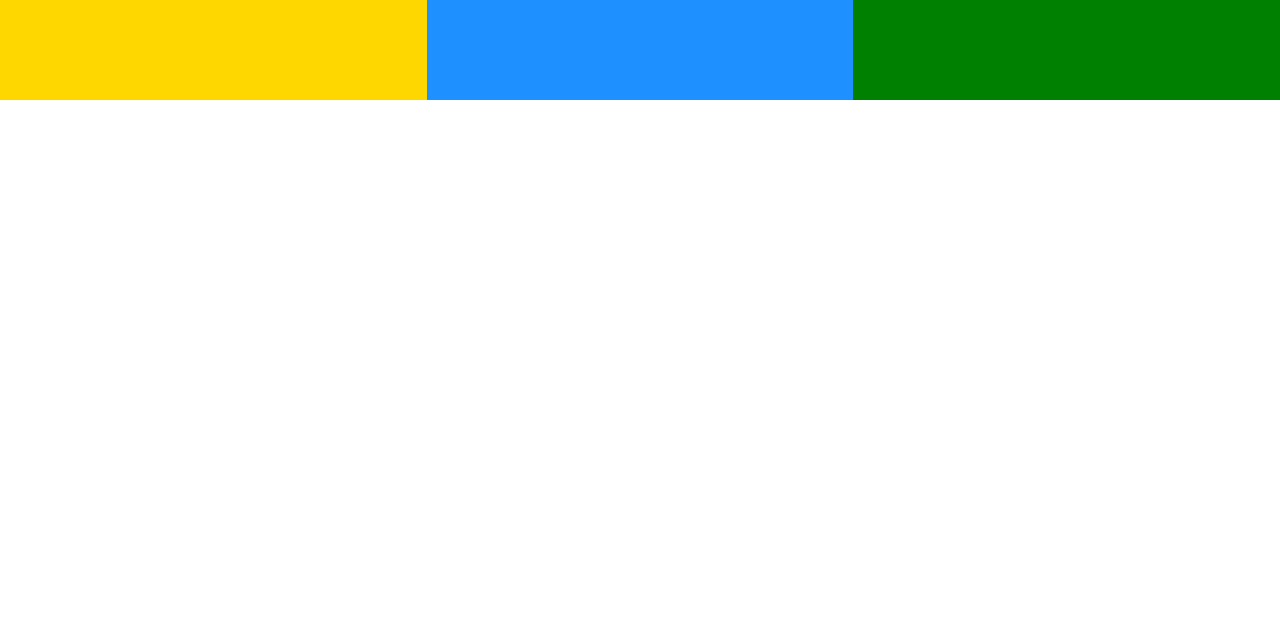
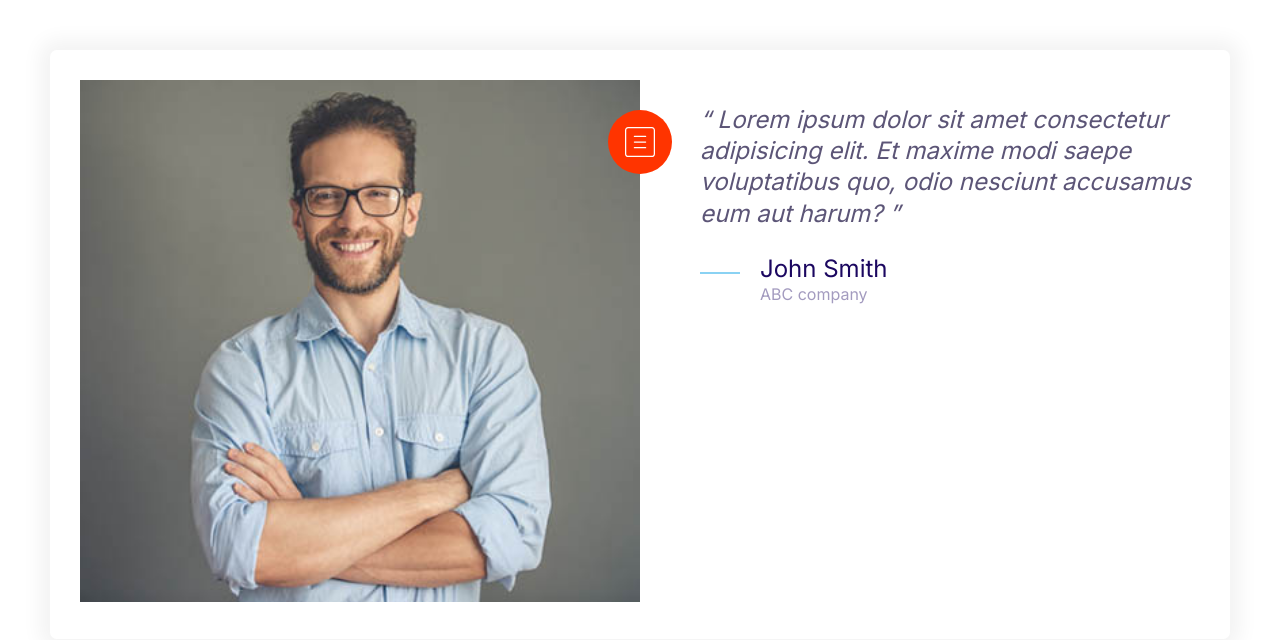
Before and after one commit to tony-508/First-trial, a plain HTML site: page index.html in a window 1280 px wide. Drawn offline with Linux system fonts and the light colour scheme.

Commit message:
Testimonial.

```diff
--- a/css/styles.css
+++ b/css/styles.css
@@ -162,6 +162,15 @@ a {
   height: 40px;
 }
 
+.icon--small {
+  height: 30px;
+  width: 30px;
+}
+
+.icon--white {
+  fill: white;
+}
+
 .icon--primary {
   fill: var(--color-primary);
 }
@@ -174,6 +183,10 @@ a {
   display: inline-flex;
   justify-content: center;
   align-items: center;
+}
+
+.icon-container--accent {
+  background: var(--color-accent);
 }
 
 /* Buttons*/
@@ -449,3 +462,36 @@ a {
     grid-template-columns: repeat(3, 1fr);
   }
 }
+
+/* Testimonials */
+.testimonial {
+  padding: 3rem;
+}
+.testimonial__image {
+  position: relative;
+}
+
+.testimonial__image > img {
+  width: 100%;
+}
+
+.testimonial__image > .icon-container {
+  position: absolute;
+  top: 3rem;
+  right: -32px;
+}
+
+@media screen and (min-width: 768px) {
+  .testimonial {
+    padding: 3rem;
+  }
+  .testimonial .quote,
+  .quote__author {
+    font-size: 2.4rem;
+  }
+
+  .testimonial .quote {
+    margin-left: 6rem;
+    margin-right: 0;
+  }
+}
--- a/index.html
+++ b/index.html
@@ -14,11 +14,37 @@
     <link rel="stylesheet" href="css/normalize (1).css" />
     <link rel="stylesheet" href="css/styles.css" />
   </head>
-  <body>
-    <div class="grid grid--1x3">
-      <div style="height: 100px; background-color: gold"></div>
-      <div style="height: 100px; background-color: dodgerblue"></div>
-      <div style="height: 100px; background-color: green"></div>
+  <body style="padding: 5rem">
+    <div class="card testimonial">
+      <div class="grid grid--1x2">
+        <div class="testimonial__image">
+          <img src="images/testimonial.jpg" alt="A happy, smiling customer" />
+          <span class="icon-container icon-container--accent">
+            <svg class="icon icon--white icon--small">
+              <use xlink:href="images/sprite.svg#menu"></use>
+            </svg>
+          </span>
+        </div>
+        <blockquote class="quote">
+          <p class="quote__text">
+            Lorem ipsum dolor sit amet consectetur adipisicing elit. Et maxime
+            modi saepe voluptatibus quo, odio nesciunt accusamus eum aut harum?
+          </p>
+          <footer>
+            <div class="media">
+              <div class="media__image">
+                <svg class="icon icon--primary quote__line">
+                  <use xlink:href="images/sprite.svg#line"></use>
+                </svg>
+              </div>
+              <div class="media__body">
+                <h3 class="media__title quote__author">John Smith</h3>
+                <p class="quote__organization">ABC company</p>
+              </div>
+            </div>
+          </footer>
+        </blockquote>
+      </div>
     </div>
   </body>
 </html>
```
Also changed, not shown: images/testimonial.jpg (added).
